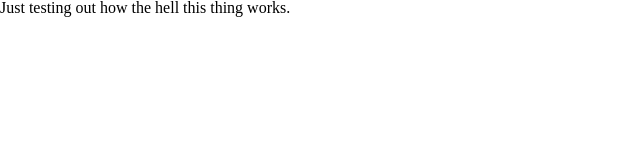
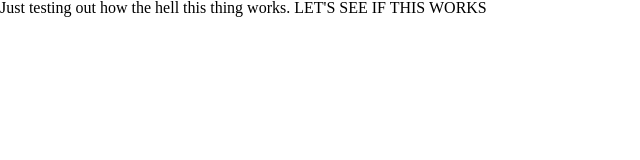
Before and after one commit to rachaelbriggs/Design-X, a plain HTML site: page index.html in a window 1280 px wide. Shown: the whole page, without its empty margins (0-640 px from the left). Drawn offline with Linux system fonts and the light colour scheme.

Commit message:
Just made a quick comment

```diff
--- a/index.html
+++ b/index.html
@@ -23,5 +23,7 @@
 
     <body>
 
+        LET'S SEE IF THIS WORKS
+
     </body>
 </html>
```
